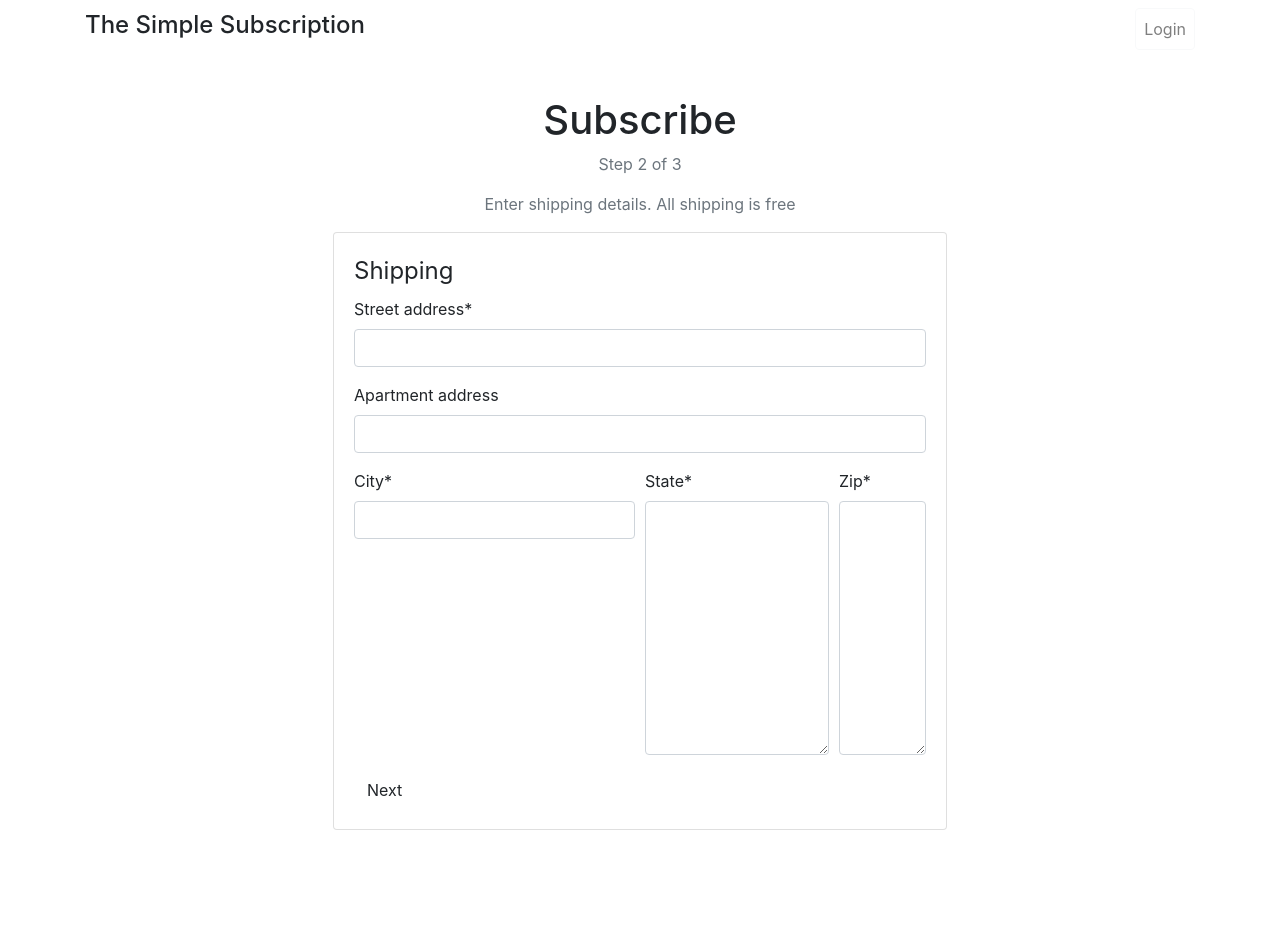
After one commit to mia-k-monaghan/ecommerce-subscription, a Django app: template templates/core/shipping.html in a window 1280 px wide. The commit adds this page. Run offline with Django 3.2, Linux system fonts and the light colour scheme; the template is opened without the code that fills it: values that come from a table or form of the project are taken from there, others are empty; some libraries are stand-ins or nearby versions.

Commit message:
added shipping.html, edited step numbers in subscribe.html

```diff
--- /dev/null
+++ b/templates/core/shipping.html
@@ -0,0 +1,27 @@
+{% extends "base.html" %}
+{% load static %}
+{% load crispy_forms_tags %}
+{% block content %}
+
+  <div class="container text-center">
+    <h1>Subscribe</h1>
+    <p class="text-muted "> Step 2 of 3 </p>
+    <p class="text-muted ">Enter shipping details. All shipping is free</p>
+  </div>
+    <div class="col-md-8 my-3 mx-auto">
+    	<div class="card mx-5">
+    		<div class="card-body">
+    					<form  method="POST">
+    				    {% csrf_token %}
+                  {% crispy form %}
+                  <button type="submit" name="button" class="btn" id="submit">Next</button>
+              </form>
+        </div>
+    	</div>
+
+</div>
+</div>
+
+  </div>
+
+{% endblock %}
--- a/templates/core/subscribe.html
+++ b/templates/core/subscribe.html
@@ -10,7 +10,7 @@
 {% block content %}
 <div class="container text-center">
   <h1>Subscribe!</h1>
-  <p class="text-muted "> Step 2 of 2: Enter payment details.</p>
+  <p class="text-muted "> Step 3 of 3: Enter payment details.</p>
 </div>
 
   <div class="col-md-8 my-3 mx-auto">
```
